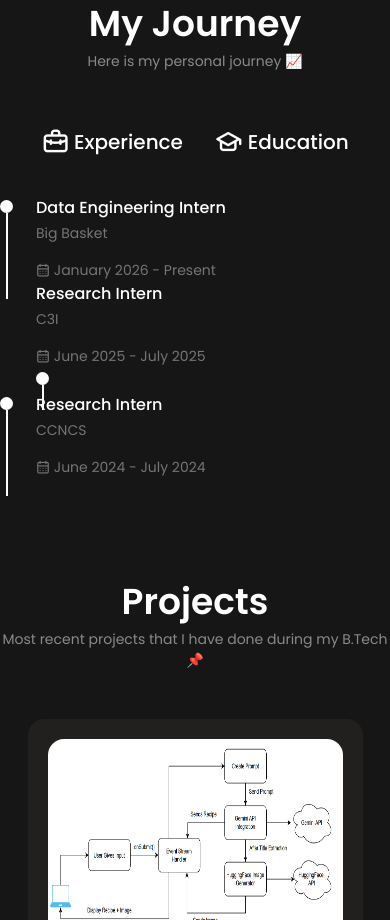
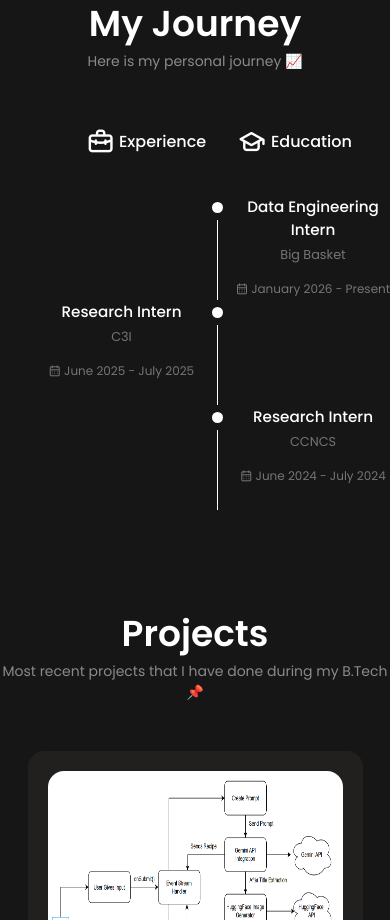
Before and after one commit to Hurry-sh/Portfolio, a React (Create React App) app: page / in a window 390 px wide. Shown: the part 3040-3960 px from the top of the page. Built offline with nearby package versions, Linux system fonts and the light colour scheme.

Commit message:
Made changes for mobile view

```diff
--- a/src/components/qualification/qualification.css
+++ b/src/components/qualification/qualification.css
@@ -5,8 +5,6 @@
 
 .qualification__container {
     max-width: 768px;
-    margin: 0 auto;
-    width: 100%;
 }
 
 .qualification__tabs {
@@ -21,19 +19,12 @@
     color: white;
     margin: 0 var(--mb-1);
     cursor: pointer;
-    /* transition: background-position 0.5s; */
 }
 
 .qualification__button:hover {
     color: rgb(255, 213, 0);
-    /* background: linear-gradient(to right , #f021f3 , #08efff);
-    -webkit-text-fill-color: transparent;
-    -webkit-background-clip: text;
-    animation-direction: alternate-reverse;  */
     transition: 0.4s;
-    /* animation: animate-gradient 2.5s linear infinite; */
 }
-
 
 .qualification__icon {
     font-size: 1.8rem;
@@ -45,11 +36,10 @@
 }
 
 .qualification__sections {
-    /* display: grid;
+    display: grid;
     grid-template-columns: 0.5fr;
     justify-content: center;
-    height: 100%; */
-    width: 100%;
+    height: 100%;
 }
 
 .qualification__content {
@@ -75,7 +65,6 @@
     display: inline-block;
     font-size: var(--small-font-size);
     margin-bottom: var(--mb-1);
-    /* color: #fff; */
 }
 
 .qualification__calendar {
@@ -86,9 +75,6 @@
     display: block;
     width: 1.5px;
     height: 100%;
-    /* background: linear-gradient(#f32170 , #ff6b08 , #eedd44 , #fff); */
-    /* -webkit-text-fill-color: transparent;  */
-    /* -webkit-background-clip: none; */
     background-color: #fff;
     transform: translate(6px , -7px);
 }
@@ -98,46 +84,8 @@
     width: 13px;
     height: 13px;
     background-color: #fff;
-    /* background: linear-gradient(to right , #ff006a , #ff8800 ,  #ffffff , #fbff00 , #00ffc8); */
     border-radius: 50%;
 }
-
-/* @media screen and (max-width: 992px) {
-    .qualification__container {
-        grid-template-columns: 1fr;
-        row-gap: 1.5rem;
-    }
-} */
-
-
-/* ===== MOBILE CLEAN FIX ===== */
-@media screen and (max-width: 768px) {
-
-  /* .qualification__line {
-    transform: translate(6px, 0);
-  } */
-
-  .qualification__data {
-    grid-template-columns: 20px 1fr;
-    column-gap: 1rem;
-    width: 100%;
-  }
-
-  /* Always move timeline to first column */
-  .qualification__data > div:nth-child(2) {
-    grid-column: 1;
-  }
-
-  /* Force content into second column */
-  .qualification__data > div:first-child,
-  .qualification__data > div:last-child {
-    grid-column: 2;
-  }
-
-}
-
-
-
 
 @media screen and (max-width: 470px) {
     .qualification__container {
@@ -158,6 +106,61 @@
         height: 100%;
         width: 100%;
         padding-right: 1%;
-        /* align-items: center; */
     }
 }
+
+
+/* ================= MOBILE FIX ================= */
+
+@media screen and (max-width: 600px) {
+
+    .qualification__container {
+        max-width: 100%;
+        padding: 0 20px;
+        text-align: center;
+    }
+
+    .qualification__sections {
+        grid-template-columns: 1fr;
+        justify-content: center;
+    }
+
+    .qualification__data {
+        grid-template-columns: 1fr max-content 1fr;
+        column-gap: 0.8rem;
+        /* align-items: center; */
+        position: relative;
+    }
+
+    /* Smaller fonts */
+    .qualification__title {
+        font-size: 0.95rem;
+    }
+
+    .qualification__subtitle {
+        font-size: 0.8rem;
+    }
+
+    .qualification__calendar {
+        font-size: 0.75rem;
+    }
+
+    .qualification__button {
+        font-size: 1rem;
+    }
+
+    /* Fix rounder */
+    .qualification__rounder {
+        width: 11px;
+        height: 11px;
+    }
+
+    /* 🔥 FIXED LINE */
+    .qualification__line {
+        width: 1.5px;
+        height: 80px;   /* give it real height */
+        background-color: #fff;
+        margin: 0 auto; /* keep centered */
+        transform: none; /* remove jagged transform */
+    }
+}
```
